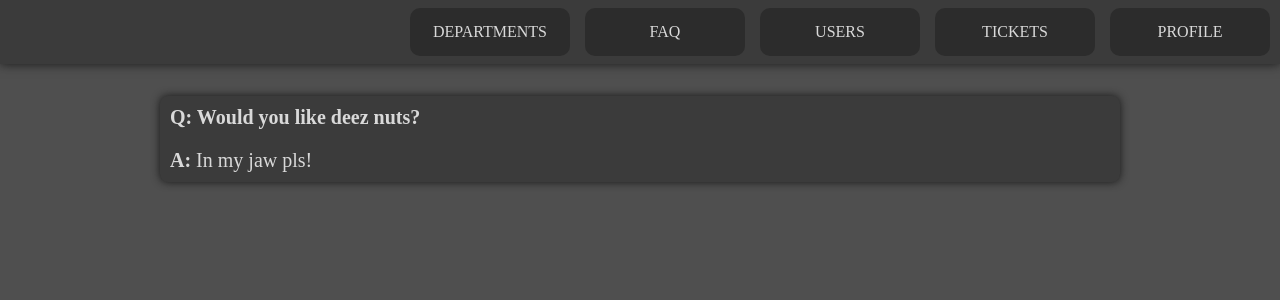
After one commit to GonPedro/FEUP-TicketMaster, a PHP site: page /faq.html in a window 1280 px wide. The commit adds this page. Shown: the top 300 px of the page. Run offline with PHP 8.4, Linux system fonts and the light colour scheme; some web fonts are replaced.

Commit message:
Added FAQ

```diff
--- /dev/null
+++ b/src/faq.html
@@ -0,0 +1,29 @@
+<!DOCTYPE html>
+<html lang="en-US">
+
+<head>
+    <title>Profile - Ticketinator</title>
+    <meta charset="UTF-8">
+    <link href="style.css" rel="stylesheet">
+    <link href="structure.css" rel="stylesheet">
+</head>
+
+<body>
+    <div class="topbar">
+        <button id="a">DEPARTMENTS</button>
+        <button id="faq">FAQ</button>
+        <button id="nticket">USERS</button>
+        <button id="mticket">TICKETS</button>
+        <button id="nticket">PROFILE</button>
+    </div>
+
+    <div class="faqlist">
+        <div class="faq">
+            <p><span id="bold">Q: Would you like deez nuts?</span></p>
+            <p><span id="bold">A:</span> In my jaw pls!</p>
+        </div>
+    </div>
+
+</body>
+
+</html>
--- a/src/structure.css
+++ b/src/structure.css
@@ -598,3 +598,18 @@
         transform: translate(-100%, 0%);
         margin-right: .5em;
     }
+
+    .faqlist {
+        position: absolute;
+        max-width: calc(100% - 50px);
+        width: 60em;
+        -ms-transform: translate(-50%, 0%);
+        transform: translate(-50%, 0%);
+        left: 50%;
+        top: 6em;
+    }
+
+    .faq {
+        width: 100%;
+        margin-bottom: 10px;
+    }
--- a/src/style.css
+++ b/src/style.css
@@ -132,6 +132,7 @@ select {
     }
 
     .msg p {
+        /*HERE*/
         word-wrap: break-word;
         padding-left: 10px;
         font-size: 20px;
@@ -240,3 +241,22 @@ select {
         font-size: min(35px, 5vw);
         font-weight: bolder;
     }
+
+    .faq {
+        background-color: #3B3B3B;
+        border-radius: 8px;
+        box-shadow: 0px 0px 8px #181818;
+    }
+
+    .faq p {
+        word-wrap: break-word;
+        padding-left: 10px;
+        font-size: 20px;
+        padding-top: 10px;
+        padding-bottom: 10px;
+        margin-bottom: 0;
+        margin-top: 0;
+        text-align: justify;
+        text-justify: inter-word;
+        color: #D9D9D9;
+    }
```
Lines whose indentation alone changed are shown as unchanged.
